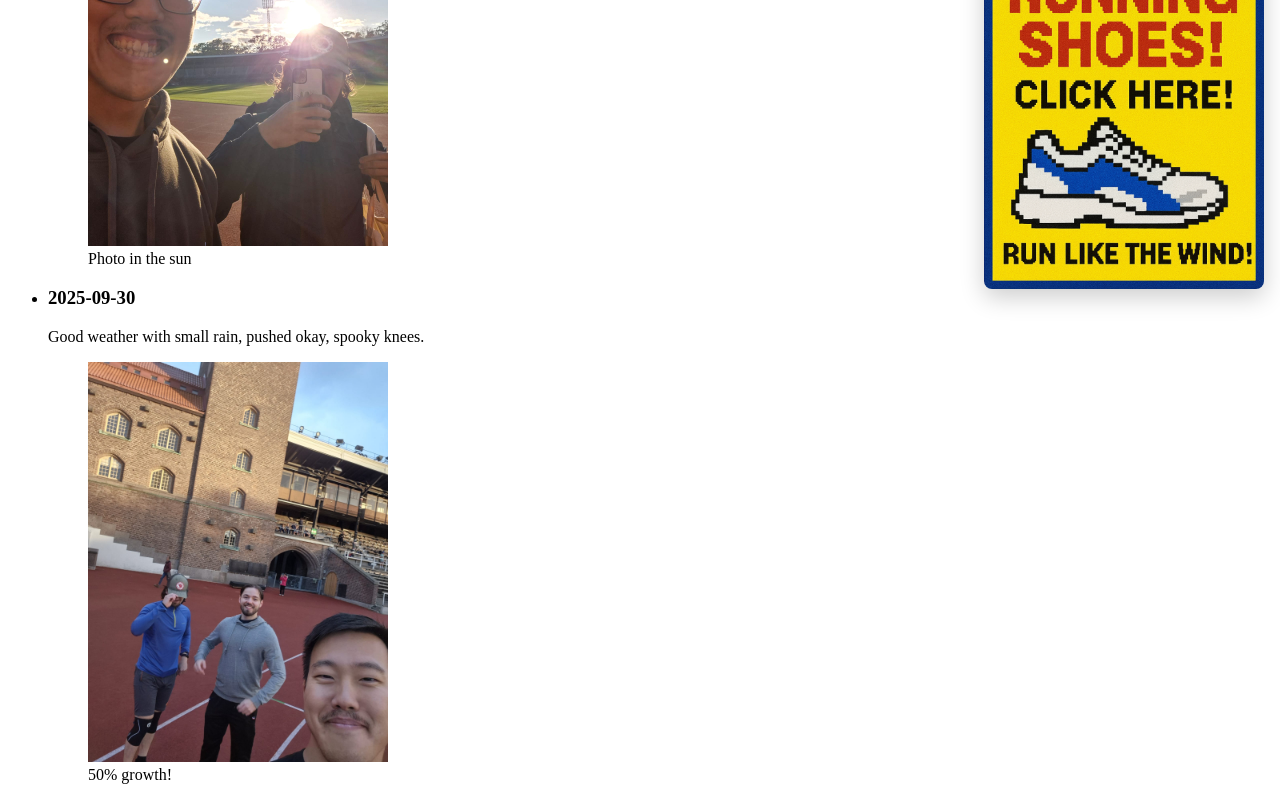
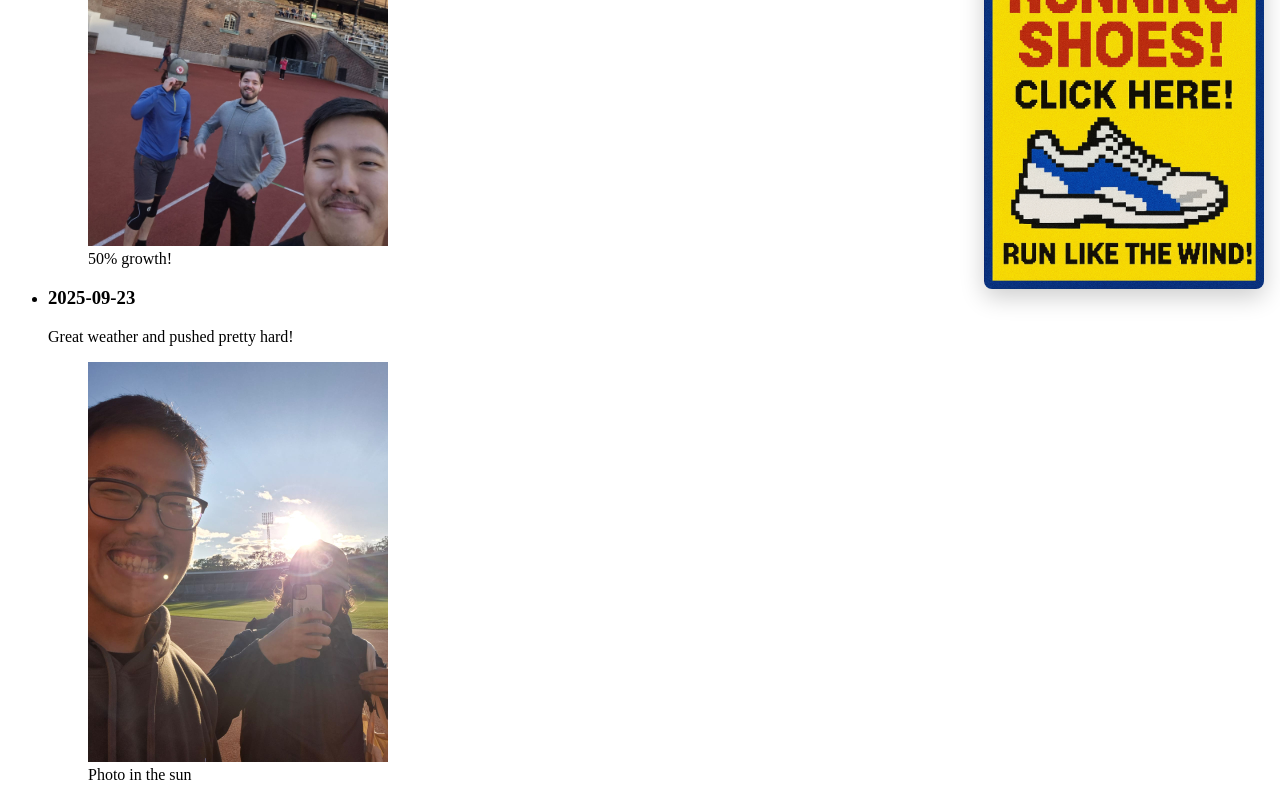
Before and after one commit to MaxHXie/maxandfelixrunningclub, a Next.js app in the folder next/: page / in a window 1280 px wide. Shown: the part 495-1295 px from the top of the page. Built offline with nearby package versions, Linux system fonts and the light colour scheme.

Commit message:
add a reverse function to the array

```diff
--- a/next/data/runs.ts
+++ b/next/data/runs.ts
@@ -19,4 +19,4 @@ export const runs = [
     image: "/runs/run2.jpeg",
     caption: "50% growth!",
   },
-];
+].reverse();
```
